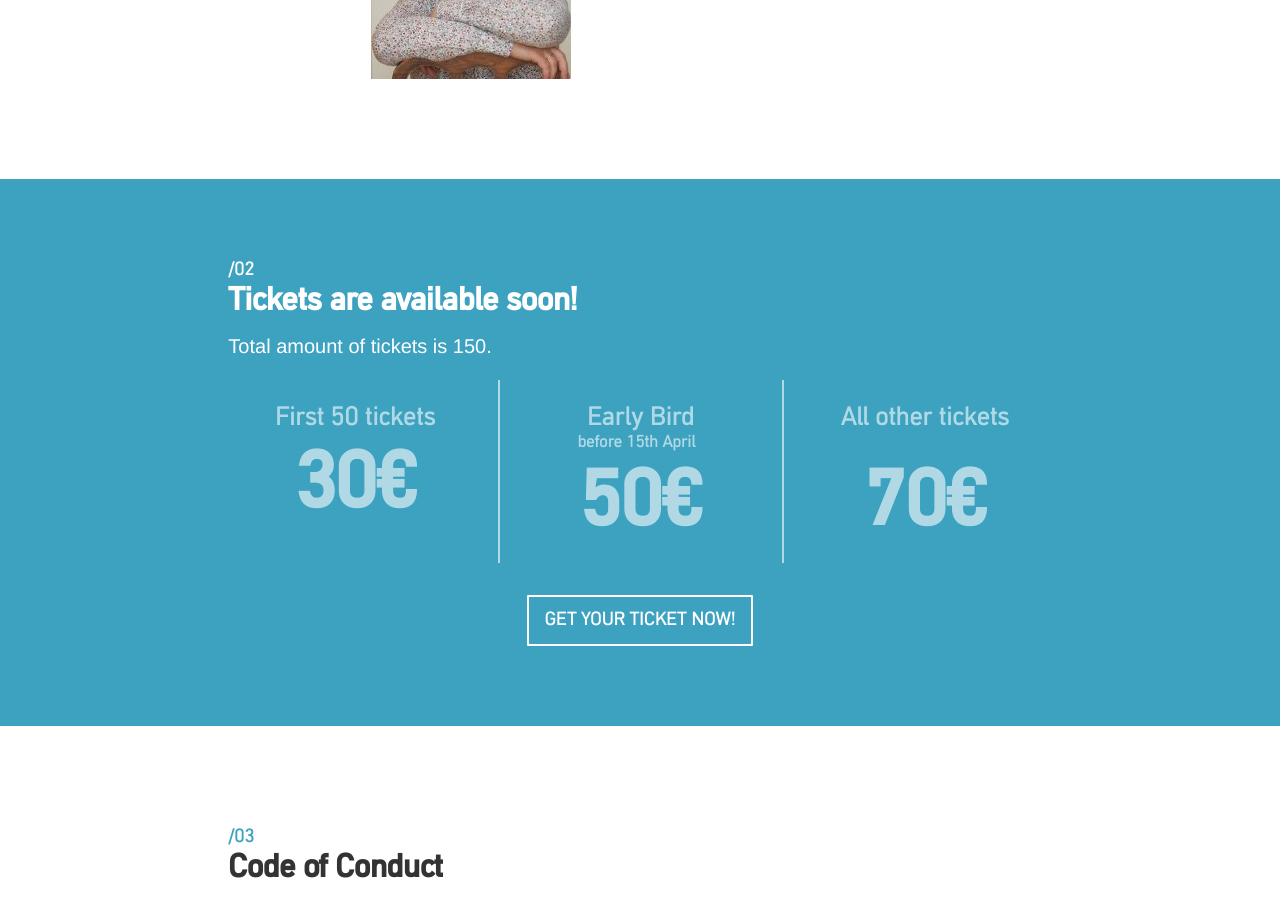
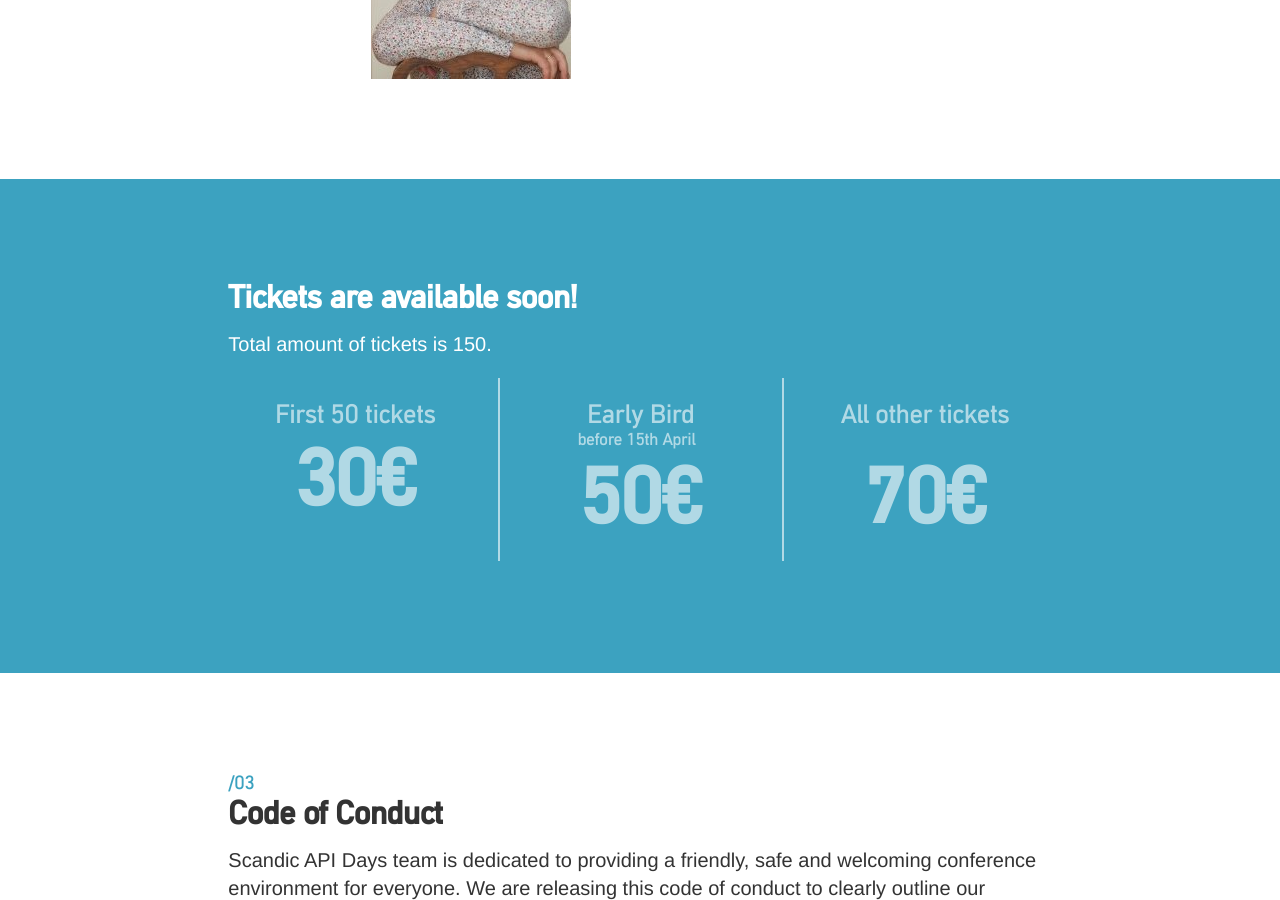
Before and after one commit to apidaysnordic/apidaysnordic.github.io, a Jekyll site: the page built from index.md, in a window 1280 px wide and 900 px high, scrolled down 2428 px. Built offline with Jekyll 4.4.1, drawn with Linux system fonts in a browser that asks for light colours; some web fonts are replaced; comment, search, counter and statistics services are not loaded.

Commit message:
text fix

```diff
--- a/_layouts/default.html
+++ b/_layouts/default.html
@@ -232,7 +232,6 @@
 
 		<div class="row">
 			<div class="col-md-8 col-md-offset-2">
-				<h4 class="section-number">/02</h4>
 				<h2>Tickets are available soon!</h2>
 				<p class="p1"><span>
 				Total amount of tickets is 150.
@@ -273,12 +272,13 @@
 							</p>
 						</div>
 					</div>
-
+<!--
 					<div class="col-md-12 text-center">
                                                 <a href="/cfp/" class="btn btn-primary btn-lg">
                                                         Get your ticket now!
                                                 </a>
                                         </div>
+-->
 				</div>
 
 			</div>
```
